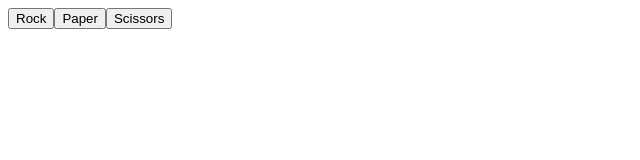
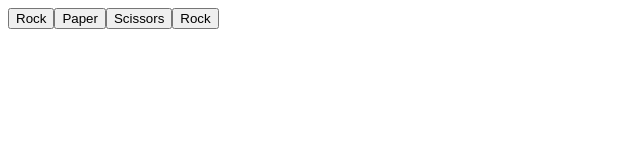
Before and after one commit to FlisAnn/rps, a React (Create React App) app: page / in a window 1280 px wide. Shown: the top 160 px of the page, without its empty margins (0-640 px from the left). Built offline with nearby package versions, Linux system fonts and the light colour scheme.

Commit message:
Adding a computer button for rock

```diff
--- a/src/App.jsx
+++ b/src/App.jsx
@@ -4,6 +4,8 @@ function App() {
      <button data-cy="rock-button">Rock</button>
      <button data-cy="paper-button">Paper</button>
      <button data-cy="scissors-button">Scissors</button>
+
+     <button data-cy="rock-computer">Rock</button>
     </>
   );
 }
```
Also changed, not shown: 2 other files (tests, documents, lock files or other folders).
